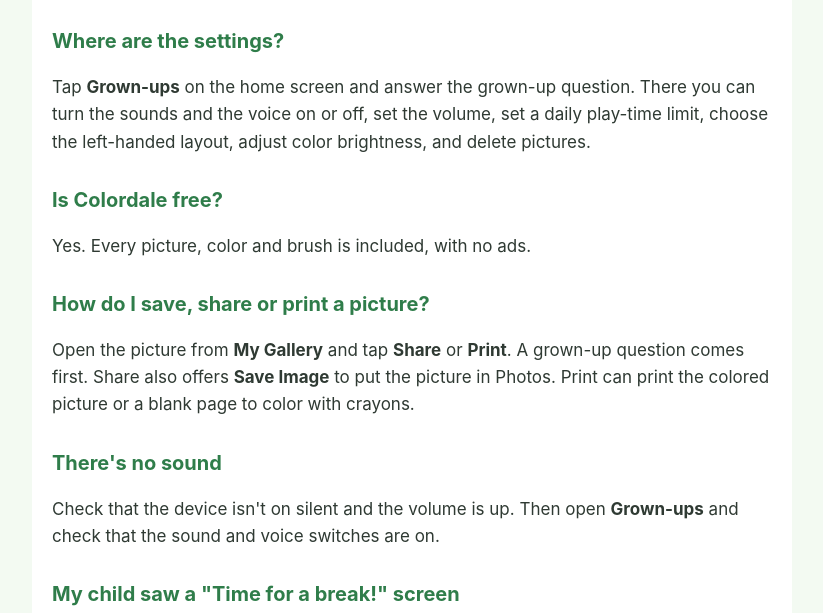
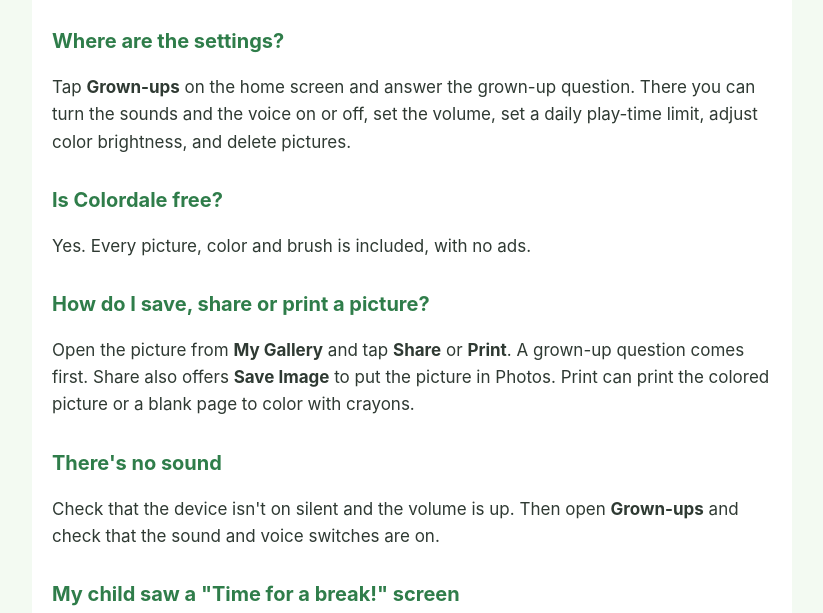
Before and after one commit to aokasha/colordale-site, a plain HTML site: page support.html in a window 1280 px wide. Shown: the part 187-800 px from the top of the page, without its empty margins (228-1051 px from the left). Drawn offline with Linux system fonts and the light colour scheme.

Commit message:
Support and privacy pages no longer mention the left-handed setting
Co-Authored-By: Claude Fable 5.2 <noreply@anthropic.com>

```diff
--- a/support.html
+++ b/support.html
@@ -13,7 +13,7 @@
 <p>Need help? Email <a href="mailto:support@webindexa.com">support@webindexa.com</a> and we'll get back to you.</p>
 
 <h2>Where are the settings?</h2>
-<p>Tap <strong>Grown-ups</strong> on the home screen and answer the grown-up question. There you can turn the sounds and the voice on or off, set the volume, set a daily play-time limit, choose the left-handed layout, adjust color brightness, and delete pictures.</p>
+<p>Tap <strong>Grown-ups</strong> on the home screen and answer the grown-up question. There you can turn the sounds and the voice on or off, set the volume, set a daily play-time limit, adjust color brightness, and delete pictures.</p>
 
 <h2>Is Colordale free?</h2>
 <p>Yes. Every picture, color and brush is included, with no ads.</p>
```
Also changed, not shown: privacy.html (+1 -1 lines).
